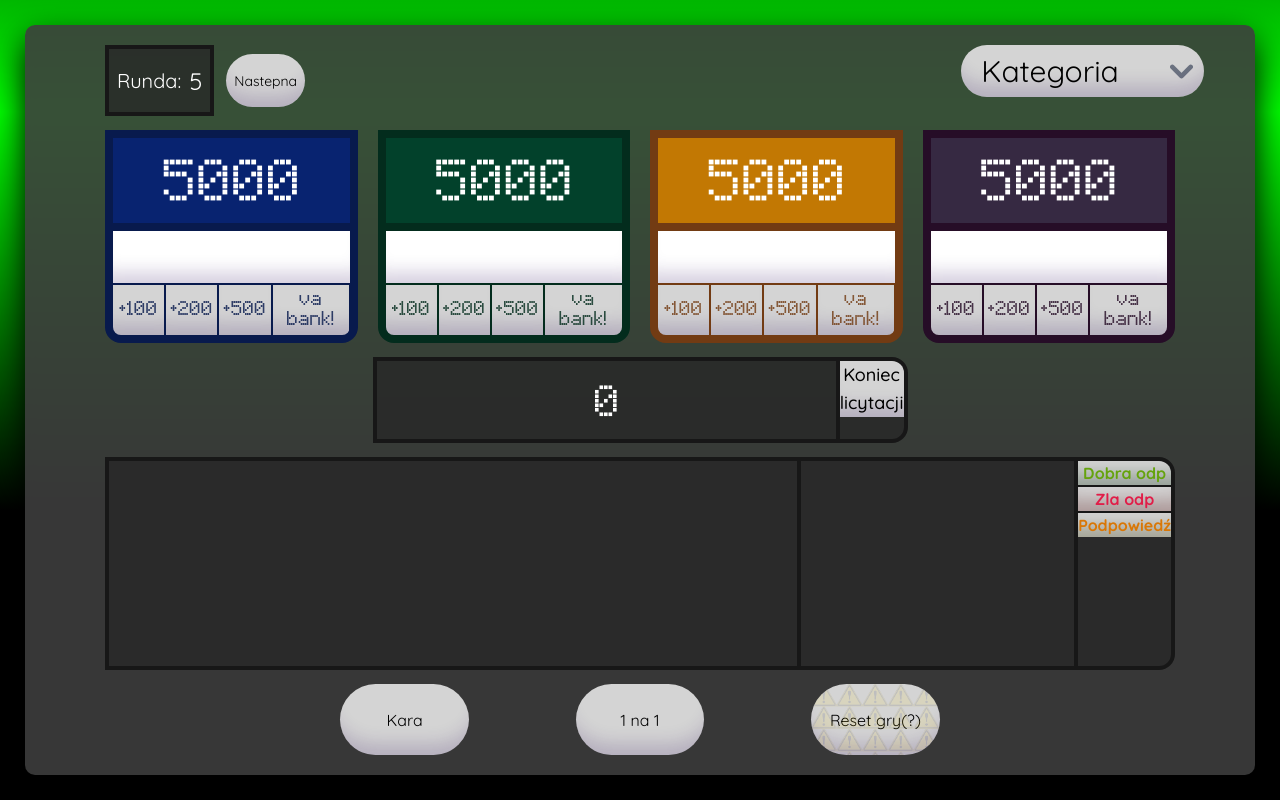
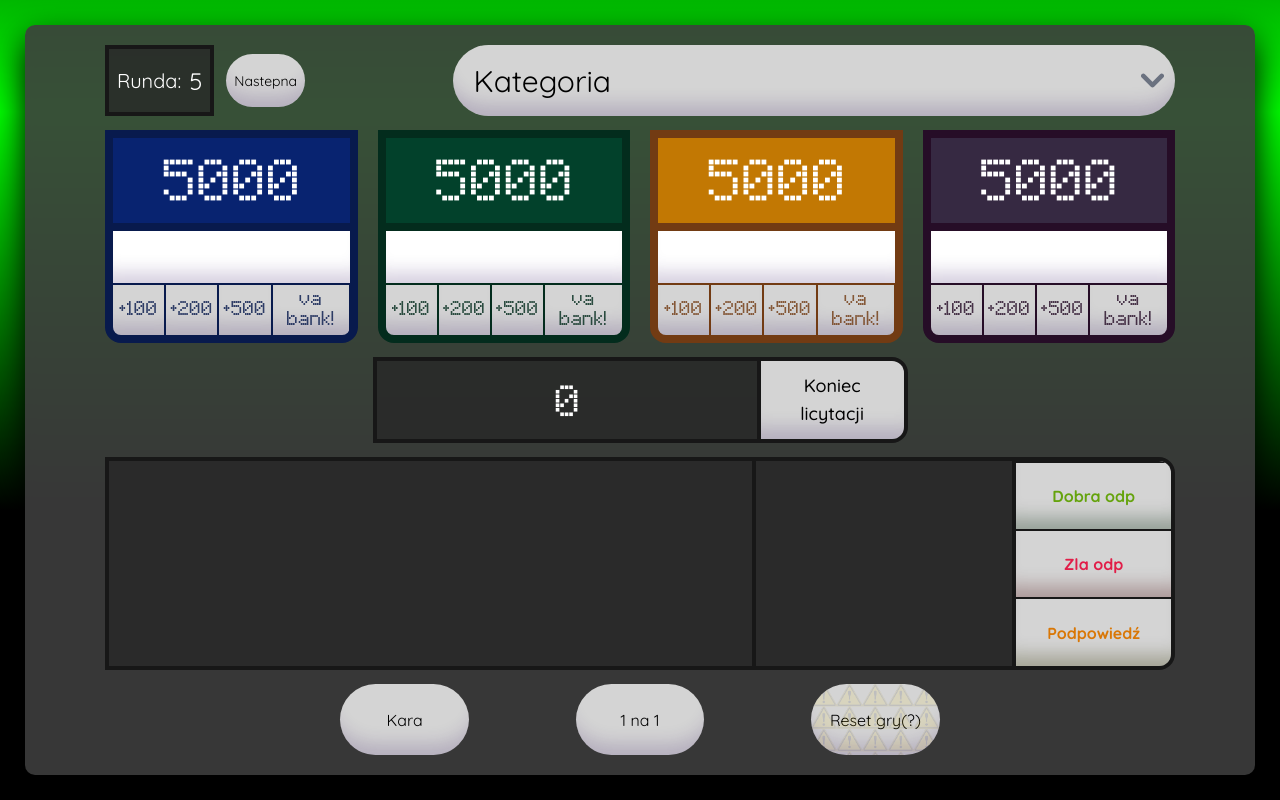
Before and after one commit to suchareq3/uwuntura-o-kase, a Django app: page /gra/ in a window 1280 px wide. Run offline with Django 5.2, Linux system fonts and the light colour scheme; a user stored in the database is signed in; some libraries are stand-ins or nearby versions.

Commit message:
Poprawa wygladu przyciskow

```diff
--- a/awantura_o_kase/panel_admin/templates/admin_panel.html
+++ b/awantura_o_kase/panel_admin/templates/admin_panel.html
@@ -30,7 +30,7 @@
 					</form>
 
 				</div>
-				<form method = "post" action = "{% url 'gra' %}">{% csrf_token %}
+				<form method = "post" action = "{% url 'gra' %}" class="flex-[1] flex">{% csrf_token %}
 					<select class="flex-[1] ml-[12%] flex items-center justify-center text-3xl text-black pl-5 bg-neutral-300 border-0 rounded-full" name="kategoria" id="kategoria" onchange = "this.form.submit()">
 						<option class="hover:bg-neutral-400" value="" disabled selected {%if not kategoria %} selected {% endif %}>Kategoria</option>
 						<option class="hover:bg-neutral-400" value="kategoria-1" {%if kategoria == 'kategoria-1' %} selected {% endif %}>Kategoria #1</option>
@@ -123,8 +123,8 @@
 				<div class="pula w-full flex-[8] flex justify-center items-center text-4xl ">
 					<span>{{pula}}</span>
 				</div>
-				<form method = "post" action = "{% url 'gra' %}">{% csrf_token %}
-					<button type = "submit" name = "koniec-licytacji" value = "koniec-licytacji" class="w-full flex-[3] bg-neutral-300 hover:bg-neutral-400 active:bg-neutral-500 text-black text-lg font-medium border-l-0">Koniec<br>licytacji</button>
+				<form method = "post" action = "{% url 'gra' %}" class="w-full flex-[3] h-full">{% csrf_token %}
+					<button type = "submit" name = "koniec-licytacji" value = "koniec-licytacji" class="w-full h-full flex-[3] bg-neutral-300 hover:bg-neutral-400 active:bg-neutral-500 text-black text-lg font-medium border-l-0">Koniec<br>licytacji</button>
 				</form>
 			</div>
 
@@ -136,12 +136,10 @@
 				<div class="flex-[3] overflow-auto p-3 min-h-full text-lg">
 					<span>{{odpowiedz}}</span>
 				</div>
-				<form method = "post" action = "{% url 'gra' %}">{% csrf_token %}
-					<div class="flex-[2] flex flex-col overflow-hidden divide-y-2 divide-neutral-900">
-						<button type = "submit" name = "dobra_odpowiedz" value = "dobra_odpowiedz" class = "w-full h-1/2 bg-neutral-300 hover:bg-neutral-400 active:bg-neutral-500 text-lime-600 font-bold odp-dobra">Dobra odp</button>
-						<button type = "submit" name = "zla_odpowiedz" value = "zla_odpowiedz" class="w-full h-1/2 bg-neutral-300 hover:bg-neutral-400 active:bg-neutral-500 text-rose-600 font-bold odp-zla">Zla odp</button>
-						<button class="w-full h-1/2 bg-neutral-300 hover:bg-neutral-400 active:bg-neutral-500 text-amber-600 font-bold odp-podpowiedz">Podpowiedź</button>
-					</div>
+				<form method = "post" action = "{% url 'gra' %}" class="flex-[2] flex flex-col overflow-hidden divide-y-2 divide-neutral-900">{% csrf_token %}
+					<button type = "submit" name = "dobra_odpowiedz" value = "dobra_odpowiedz" class = "w-full h-1/2 bg-neutral-300 hover:bg-neutral-400 active:bg-neutral-500 text-lime-600 font-bold odp-dobra">Dobra odp</button>
+					<button type = "submit" name = "zla_odpowiedz" value = "zla_odpowiedz" class="w-full h-1/2 bg-neutral-300 hover:bg-neutral-400 active:bg-neutral-500 text-rose-600 font-bold odp-zla">Zla odp</button>
+					<button class="w-full h-1/2 bg-neutral-300 hover:bg-neutral-400 active:bg-neutral-500 text-amber-600 font-bold odp-podpowiedz">Podpowiedź</button>
 				</form>
 			</div>
 
```
